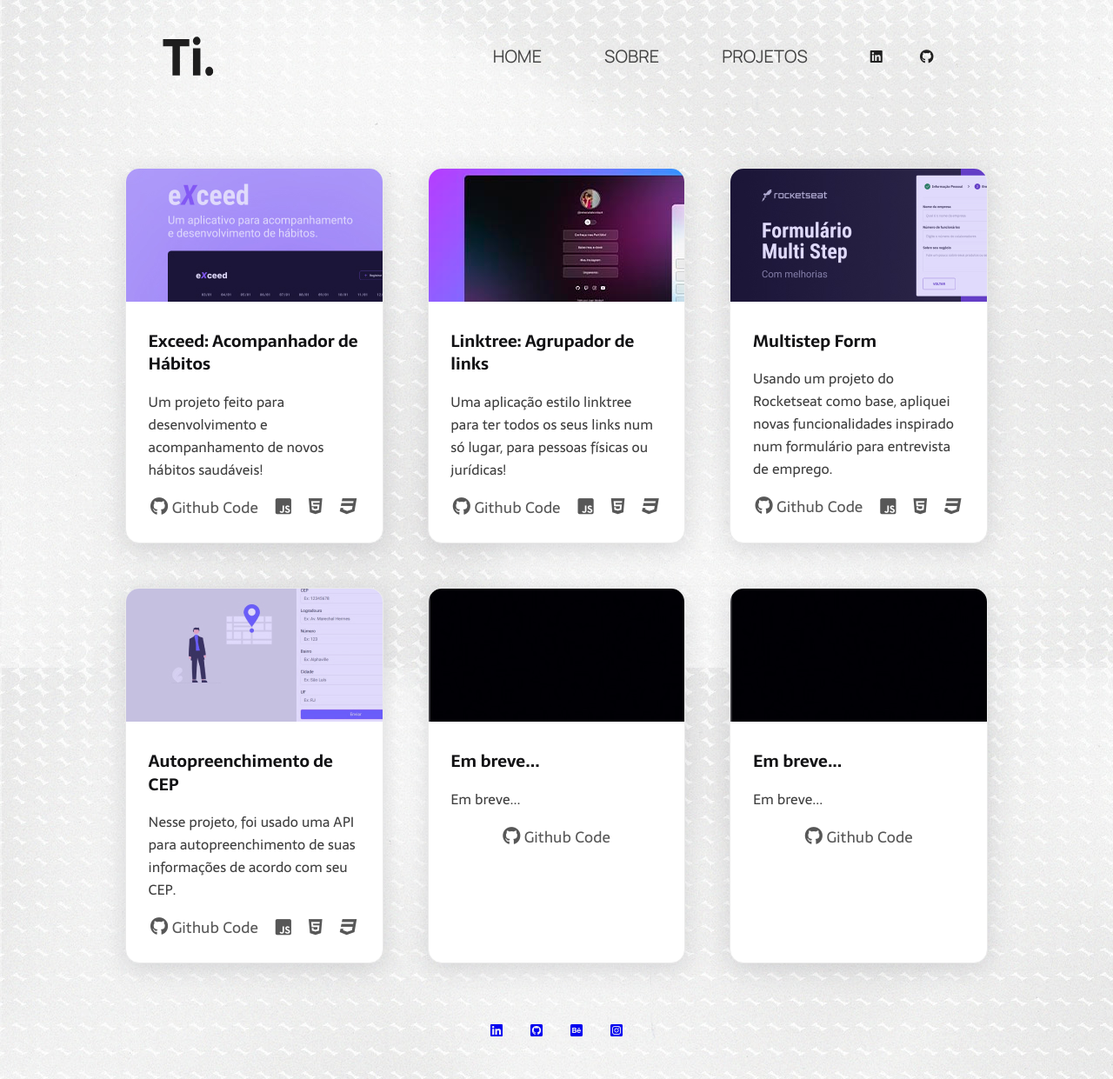
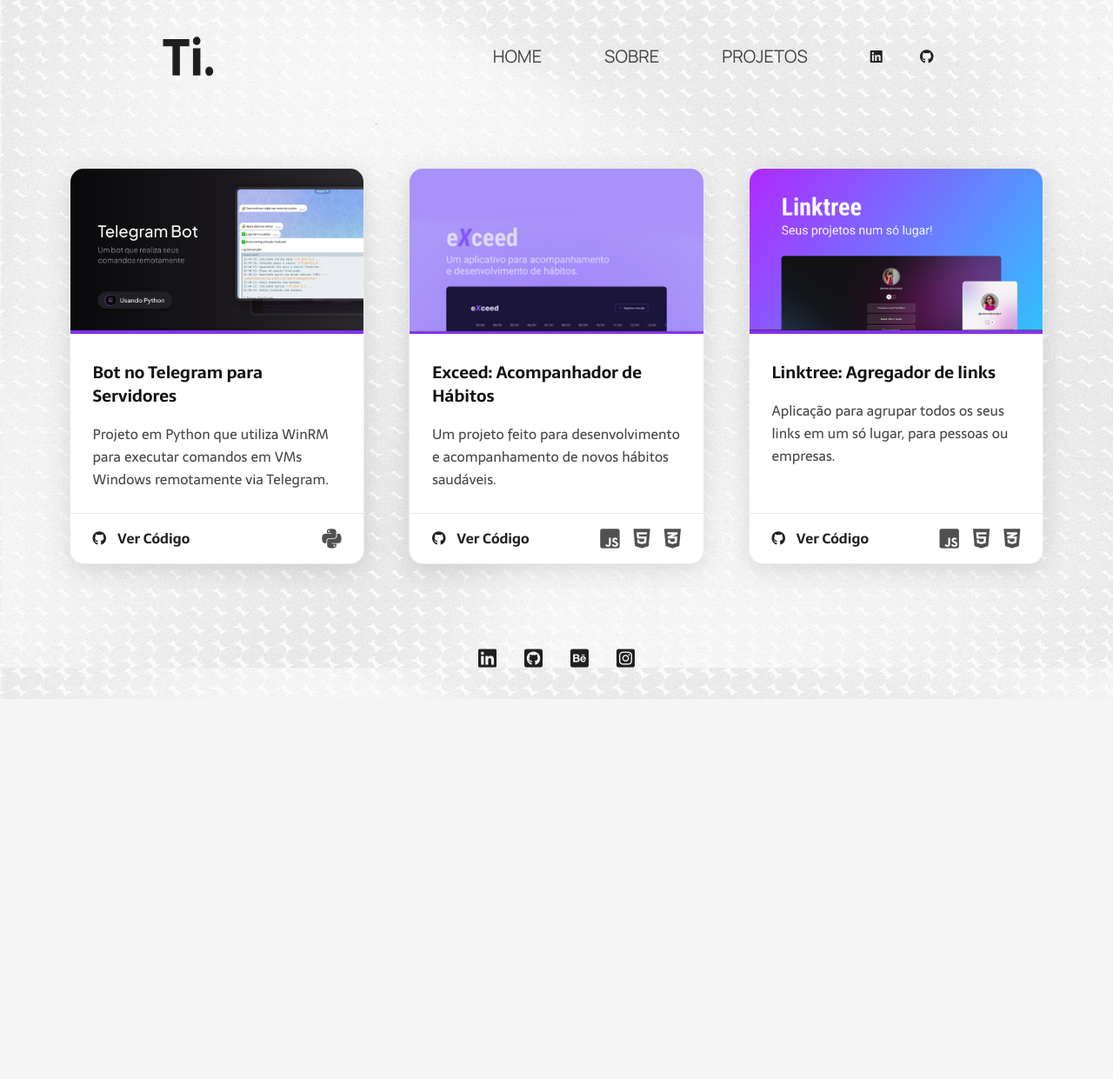
Before and after one commit to juanverdan/portfolioPage, a website: page pages/projects.html in a window 1280 px wide. Shown: the top 1241 px of the page at 87% size. After the commit the page ends 804 px from the top, so only its background shows below. Drawn offline with Linux system fonts and the light colour scheme; files whose address does not match are found by name.

Commit message:
Adicionando Projeto Bot Telegram

```diff
--- a/css/projects.css
+++ b/css/projects.css
@@ -1,33 +1,47 @@
+/* Estilos Gerais da Seção de Projetos */
+main {
+  padding-inline: 4rem;
+}
+
 section.cards {
-  margin-top: 4rem;
-  margin-left: 5rem;
-  margin-right: 5rem;
-
+  margin: 4rem auto; /* Centraliza a seção */
+  padding: 0 1rem;
+  max-width: 1200px; /* Define uma largura máxima para o conteúdo */
   display: grid;
   gap: 3.2rem;
-  grid-template-columns: 1fr 1fr 1fr;
+  /* Deixa o grid se ajustar automaticamente ao tamanho da tela */
+  grid-template-columns: repeat(auto-fit, minmax(300px, 1fr));
 }
 
+/* Estilos dos Cards */
 .card {
   background: #ffffff;
   border: 0.1rem solid #eaeaea;
   border-radius: 1rem;
   box-shadow: rgba(100, 100, 111, 0.2) 0px 7px 29px 0px;
-  max-width: 25rem;
   overflow: hidden;
   font-family: "Sarala", sans-serif;
+  display: flex;
+  flex-direction: column;
+  transition: transform 0.3s ease-in-out;
 }
 
-.card :hover {
-  transition: 0.3s;
+.card:hover {
   transform: scale(1.02);
 }
 
+.card img {
+  width: 100%;
+  aspect-ratio: 16/9;
+  object-fit: cover;
+}
+
 .card .content {
-  display: grid;
+  display: flex;
+  flex-direction: column;
   gap: 1rem;
-
   padding: 1.6rem;
+  flex-grow: 1;
 }
 
 .card h3 {
@@ -37,89 +51,65 @@ section.cards {
 }
 
 .card p {
-  opacity: 0.75;
+  color: #333;
+  opacity: 0.9;
   font-size: 1rem;
+  flex-grow: 1;
 }
 
-.card .card-link {
+/* --- NOVA ESTRUTURA DO RODAPÉ DO CARD --- */
+.card-footer {
   display: flex;
-  justify-content: center;
+  justify-content: space-between;
   align-items: center;
-  gap: 1.25rem;
-
-  opacity: 0.75;
+  padding: 1rem 1.6rem;
+  border-top: 1px solid #eaeaea;
+  margin-top: auto; /* Empurra o rodapé para o final do card */
 }
 
-.card-link i {
+.repo-link {
+  display: flex;
+  align-items: center;
+  gap: 0.8rem;
+  text-decoration: none;
   color: #202020;
-  font-size: 1.3rem;
-  opacity: 1;
+  font-weight: 600;
+  font-size: 1rem;
+  transition: color 0.2s;
 }
 
-.card-link a {
-  color: #202020;
-  font-size: 1.1rem;
-  opacity: 1;
+.repo-link:hover {
+  color: #007bff;
 }
 
+.repo-link span {
+  line-height: 1;
+}
+
+.tech-stack {
+  display: flex;
+  gap: 1rem;
+  font-size: 1.6rem;
+  color: #505050;
+}
+
+/* Estilos do Rodapé Principal */
 footer {
   padding: 32px;
   display: flex;
   align-items: center;
   justify-content: center;
-
-  font-family: "Sarala", sans-serif;
-  font-size: 16px;
-  color: #ffffff;
+  gap: 1.5rem;
+  font-size: 1.5rem;
 }
 
-/* responsivo - milha extra */
-
-@media (max-width: 768px) {
-  .hamburguer {
-    display: block;
-  }
-  .hamburguer.active .bar:nth-child(2) {
-    opacity: 0;
-  }
-  .hamburguer.active .bar:nth-child(1) {
-    transform: translateY(8px) rotate(45deg);
-  }
-  .hamburguer.active .bar:nth-child(3) {
-    transform: translateY(-8px) rotate(-45deg);
-  }
-  .nav-menu {
-    position: fixed;
-    left: -100%;
-    top: 70px;
-    border-radius: 0 0 20px 20px;
-    background-color: transparent;
-    backdrop-filter: blur(10px);
-    text-align: center;
-    flex-direction: column;
-    width: 100%;
-    transition: 0.3s;
-  }
-  .nav-item {
-    margin-top: 16px 0;
-  }
-  .nav-menu.active {
-    left: 0;
-  }
-  .container {
-    display: block;
-    margin-left: 40px;
-    margin-right: 40px;
-    align-items: column;
-    font-size: smaller;
-  }
-  .container-image {
-    display: none;
-  }
+footer a {
+  color: #202020;
+  transition: color 0.2s;
 }
 
-main {
-  padding-inline: 4rem;
+footer a:hover {
+  color: #007bff;
 }
 
 @media (max-width: 1024px) {
@@ -143,22 +133,46 @@ main {
   }
 }
 
-@media (max-width: 660px) {
-  section.cards {
-    grid-template-columns: 1fr 1fr;
-  }
-}
-
 @media (max-width: 500px) {
   section.cards {
-    grid-template-columns: 1fr;
+    margin: 2rem auto;
   }
-
-  .card img {
-    width: 100%;
-  }
-
   .card {
     max-width: 100%;
   }
 }
+
+/* Estilos do Menu Hambúrguer */
+@media (max-width: 768px) {
+  .hamburguer {
+    display: block;
+  }
+  .hamburguer.active .bar:nth-child(2) {
+    opacity: 0;
+  }
+  .hamburguer.active .bar:nth-child(1) {
+    transform: translateY(8px) rotate(45deg);
+  }
+  .hamburguer.active .bar:nth-child(3) {
+    transform: translateY(-8px) rotate(-45deg);
+  }
+  .nav-menu {
+    position: fixed;
+    left: -100%;
+    top: 70px;
+    border-radius: 0 0 20px 20px;
+    background-color: rgba(255, 255, 255, 0.8); /* Fundo com transparência */
+    backdrop-filter: blur(10px);
+    text-align: center;
+    flex-direction: column;
+    width: 100%;
+    transition: 0.3s;
+    padding-bottom: 1rem;
+  }
+  .nav-item {
+    margin-top: 16px 0;
+  }
+  .nav-menu.active {
+    left: 0;
+  }
+}
--- a/pages/projects.html
+++ b/pages/projects.html
@@ -3,7 +3,10 @@
   <head>
     <link rel="preconnect" href="https://fonts.googleapis.com" />
     <link rel="preconnect" href="https://fonts.gstatic.com" crossorigin />
-    <link href="https://fonts.googleapis.com/css2?family=Manrope:wght@400;500;600;700&display=swap" rel="stylesheet">
+    <link
+      href="https://fonts.googleapis.com/css2?family=Manrope:wght@400;500;600;700&display=swap"
+      rel="stylesheet"
+    />
     <link
       rel="stylesheet"
       href="//use.fontawesome.com/releases/v6.4.0/css/all.css"
@@ -15,51 +18,49 @@
 
     <meta charset="UTF-8" />
     <meta name="viewport" content="width=device-width, initial-scale=1.0" />
-    <meta name="description" content="O site autoexplicativo de Juan Verdan" />
+    <meta
+      name="description"
+      content="Projetos de Juan Verdan, com foco em DevOps e automação."
+    />
     <meta http-equiv="X-UA-Compatible" content="IE=edge" />
-    <title>Meus Projetos</title>
+    <title>Meus Projetos | Juan Verdan</title>
     <link rel="stylesheet" href="../css/all.css" />
-    <link rel="icon" href="./assets/icon.svg" />
-    <script src="https://unpkg.com/phosphor-icons"></script>
+    <link rel="icon" href="../assets/icon.svg" />
   </head>
   <body>
     <header class="header">
       <img
         class="logo"
         src="../assets/logo2.svg"
-        alt="Logo do Ti. site do Juan"
+        alt="Logo do site de Juan Verdan"
       />
       <nav class="navbar">
         <ul class="nav-menu">
           <li class="nav-item">
-            <a
-              href="../index.html"
-              class="nav-link"
-              >Home</a
-            >
+            <a href="../index.html" class="nav-link">Home</a>
           </li>
-          <li class="nav-item"><a href="../pages/about.html" class="nav-link">Sobre</a></li>
           <li class="nav-item">
-            <a href="https://tioindiano.github.io/myprojects/" class="nav-link"
-              >Projetos</a
-            >
+            <a href="../pages/about.html" class="nav-link">Sobre</a>
+          </li>
+          <li class="nav-item">
+            <a href="./projects.html" class="nav-link">Projetos</a>
           </li>
           <li class="nav-item">
             <a
-              href="https://www.linkedin.com/in/juan-verdan-dos-santos/"
+              href="https://www.linkedin.com/in/juanverdan/"
               target="_blank"
+              aria-label="LinkedIn"
               ><i class="fa-brands fa-linkedin"></i
             ></a>
-            <a href="https://github.com/TioIndiano" target="_blank"
+            <a
+              href="https://github.com/juanverdan"
+              target="_blank"
+              aria-label="GitHub"
               ><i class="fa-brands fa-github"></i
-            ></i
             ></a>
-          </li>
-
           </li>
         </ul>
         <div class="hamburguer">
-          <span class="bar"></span>
           <span class="bar"></span>
           <span class="bar"></span>
           <span class="bar"></span>
@@ -68,131 +69,126 @@
     </header>
 
     <main>
-        </section>
       <section class="cards">
         <div class="card">
-            <a href="https://tioindiano.github.io/exceel/" target="_blank">
-            <img src="../assets/01.jpg" href="https://tioindiano.github.io/exceel/" alt="Imagem de um projeto de hábitos" /></a>
-
+          <a href="https://github.com/juanverdan/telegram_bot" target="_blank">
+            <img
+              src="../assets/telegram_bot.jpg"
+              alt="Imagem do projeto Bot no Telegram"
+            />
+          </a>
           <div class="content">
-              <h3>Exceed: Acompanhador de Hábitos</h3>
+            <h3>Bot no Telegram para Servidores</h3>
             <p>
-                Um projeto feito para desenvolvimento e acompanhamento de novos hábitos saudáveis!
+              Projeto em Python que utiliza WinRM para executar comandos em VMs
+              Windows remotamente via Telegram.
             </p>
-
-              <div class="card-link">
-                <a href="https://github.com/TioIndiano/exceel" target="_blank">
-                  <i class="fa-brands fa-github"></i></i> Github Code</a><i class="fa-brands fa-square-js"></i
-          ><i class="fa-brands fa-html5"></i><i class="fa-brands fa-css3"></i>
+          </div>
+          <div class="card-footer">
+            <a
+              href="https://github.com/juanverdan/telegram_bot"
+              target="_blank"
+              class="repo-link"
+            >
+              <i class="fa-brands fa-github"></i>
+              <span>Ver Código</span>
+            </a>
+            <div class="tech-stack">
+              <i class="fa-brands fa-python" title="Python"></i>
             </div>
           </div>
         </div>
 
         <div class="card">
-            <a href="https://tioindiano.github.io/linktree/" target="_blank">
-            <img src="../assets/03.jpg" alt="" /></a>
-
+          <a href="https://juanverdan.github.io/exceel/" target="_blank">
+            <img
+              src="../assets/exceed.jpg"
+              alt="Imagem de um projeto de hábitos"
+            />
+          </a>
           <div class="content">
-              <h3>Linktree: Agrupador de links</h3>
+            <h3>Exceed: Acompanhador de Hábitos</h3>
             <p>
-                Uma aplicação estilo linktree para ter todos os seus links num só lugar, para pessoas físicas ou jurídicas!
+              Um projeto feito para desenvolvimento e acompanhamento de novos
+              hábitos saudáveis.
             </p>
-
-              <div class="card-link">
-                <a href="https://github.com/TioIndiano/linktree" target="_blank">
-                  <i class="fa-brands fa-github"></i></i> Github Code</a><i class="fa-brands fa-square-js"></i
-          ><i class="fa-brands fa-html5"></i><i class="fa-brands fa-css3"></i>
+          </div>
+          <div class="card-footer">
+            <a
+              href="https://github.com/jaunverdan/exceel"
+              target="_blank"
+              class="repo-link"
+            >
+              <i class="fa-brands fa-github"></i>
+              <span>Ver Código</span>
+            </a>
+            <div class="tech-stack">
+              <i class="fa-brands fa-js-square" title="JavaScript"></i>
+              <i class="fa-brands fa-html5" title="HTML5"></i>
+              <i class="fa-brands fa-css3-alt" title="CSS3"></i>
             </div>
           </div>
         </div>
 
         <div class="card">
-            <a href="https://multistep-form-olsn7h1vi-tioindiano.vercel.app" target="_blank">
-            <img src="../assets/05.jpg" alt="Link para o deploy" /></a>
-
+          <a href="https://juanverdan.github.io/linktree/" target="_blank">
+            <img
+              src="../assets/linkedtree.jpg"
+              alt="Imagem de um agregador de links"
+            />
+          </a>
           <div class="content">
-              <h3>Multistep Form</h3>
+            <h3>Linktree: Agregador de links</h3>
             <p>
-                Usando um projeto do Rocketseat como base, apliquei novas funcionalidades inspirado num formulário para entrevista de emprego.
+              Aplicação para agrupar todos os seus links em um só lugar, para
+              pessoas ou empresas.
             </p>
-
-              <div class="card-link">
-                <a href="https://github.com/TioIndiano/portfolio/tree/main/multistep" target="_blank">
-                  <i class="fa-brands fa-github"></i></i> Github Code</a><i class="fa-brands fa-square-js"></i
-          ><i class="fa-brands fa-html5"></i><i class="fa-brands fa-css3"></i>
           </div>
-            </div>
-          </div>
-
-          <div class="card">
-            <a href="https://portfolio-swart-two-40.vercel.app" target="_blank">
-            <img src="../assets/04.jpg" alt="Link para o Deploy" /></a>
-
-            <div class="content">
-              <h3>Autopreenchimento de CEP</h3>
-              <p>
-                Nesse projeto, foi usado uma API para autopreenchimento de suas informações de acordo com seu CEP.
-              </p>
-
-              <div class="card-link">
-                <a href="https://github.com/TioIndiano/portfolio/tree/main/formulario-apicep" target="_blank">
-                  <i class="fa-brands fa-github"></i></i> Github Code</a><i class="fa-brands fa-square-js"></i
-          ><i class="fa-brands fa-html5"></i><i class="fa-brands fa-css3"></i>
-              </div>
-            </div>
-          </div>
-
-          <div class="card">
-            <img src="../assets/02.jpg" alt="" />
-
-            <div class="content">
-              <h3>Em breve...</h3>
-              <p>
-                Em breve...
-              </p>
-
-              <div class="card-link">
-                <a href="#" target="_blank">
-                  <i class="fa-brands fa-github"></i></i> Github Code</a>
-              </div>
-            </div>
-          </div>
-
-          <div class="card">
-            <img src="../assets/02.jpg" alt="" />
-
-            <div class="content">
-              <h3>Em breve...</h3>
-              <p>
-                Em breve...
-              </p>
-
-              <div class="card-link">
-                <a href="#" target="_blank">
-                  <i class="fa-brands fa-github"></i></i> Github Code</a>
-              </div>
-
-            </div>
+          <div class="card-footer">
+            <a
+              href="https://github.com/juanverdan/linktree"
+              target="_blank"
+              class="repo-link"
+            >
+              <i class="fa-brands fa-github"></i>
+              <span>Ver Código</span>
+            </a>
+            <div class="tech-stack">
+              <i class="fa-brands fa-js-square" title="JavaScript"></i>
+              <i class="fa-brands fa-html5" title="HTML5"></i>
+              <i class="fa-brands fa-css3-alt" title="CSS3"></i>
             </div>
           </div>
         </div>
       </section>
-      </div>
     </main>
     <footer>
-      <footer>
       <a
-        href="https://www.linkedin.com/in/juan-verdan-dos-santos/"
+        href="https://www.linkedin.com/in/juanverdan/"
         target="_blank"
+        aria-label="LinkedIn"
         ><i class="fa-brands fa-linkedin"></i
       ></a>
-      <a href="https://github.com/TioIndiano" target="_blank"
-        ><i class="fa-brands fa-square-github"></i></a>
-      <a href="https://www.behance.net/indiano_verdan" target="_blank"
-        ><i class="fa-brands fa-square-behance"></i></a>
-      <a href="https://www.instagram.com/juan_vrdn/" target="_blank"
-        ><i class="fa-brands fa-square-instagram"></i></a>
+      <a
+        href="https://github.com/juanverdan"
+        target="_blank"
+        aria-label="GitHub"
+        ><i class="fa-brands fa-square-github"></i
+      ></a>
+      <a
+        href="https://www.behance.net/indiano_verdan"
+        target="_blank"
+        aria-label="Behance"
+        ><i class="fa-brands fa-square-behance"></i
+      ></a>
+      <a
+        href="https://www.instagram.com/juan_vrdn/"
+        target="_blank"
+        aria-label="Instagram"
+        ><i class="fa-brands fa-square-instagram"></i
+      ></a>
     </footer>
+
     <script type="text/javascript" src="../js/home.js"></script>
   </body>
 </html>
```
Also changed, not shown: assets/06.jpg (added), assets/exceed.jpg (added), assets/linkedtree.jpg (added), assets/telegram_bot.jpg (added), assets/telegrambot.jpg (added). Lines whose indentation alone changed are shown as unchanged.
